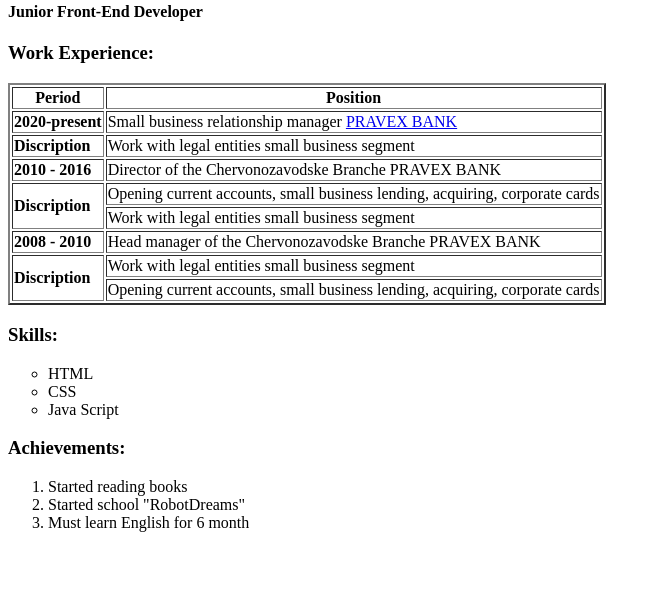
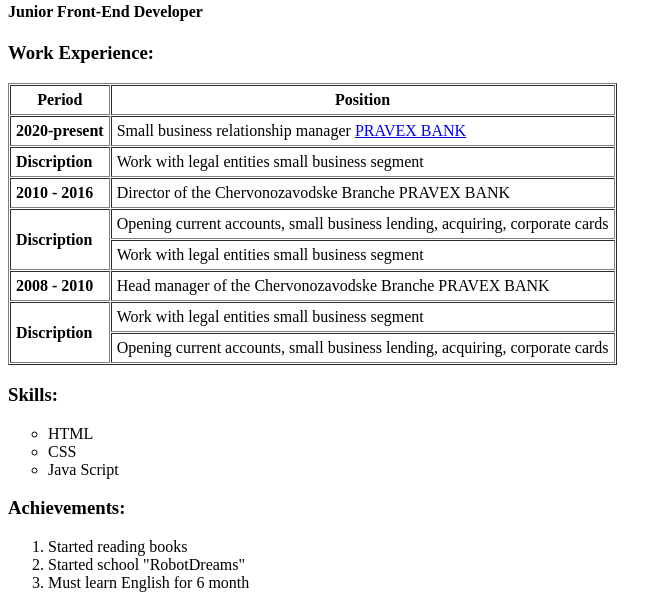
Before and after one commit to SaienkoMaryna/RobotDreams_Homework, a plain HTML site: page HomeWork_3/table.html in a window 1280 px wide. Shown: the part 252-860 px from the top of the page, without its empty margins (0-672 px from the left). Before the commit the page ends 800 px from the top, so only its background shows below. Drawn offline with Linux system fonts and the light colour scheme.

Commit message:
Update table.html

```diff
--- a/HomeWork_3/table.html
+++ b/HomeWork_3/table.html
@@ -18,7 +18,7 @@
 
    <h3>Work Experience: </h3>
 
-   <table border="2" cellspacing="2" >
+   <table border="1" cellspacing="1" cellpadding="5">
     <thead>
         <tr>
         <th>Period</th>
```
